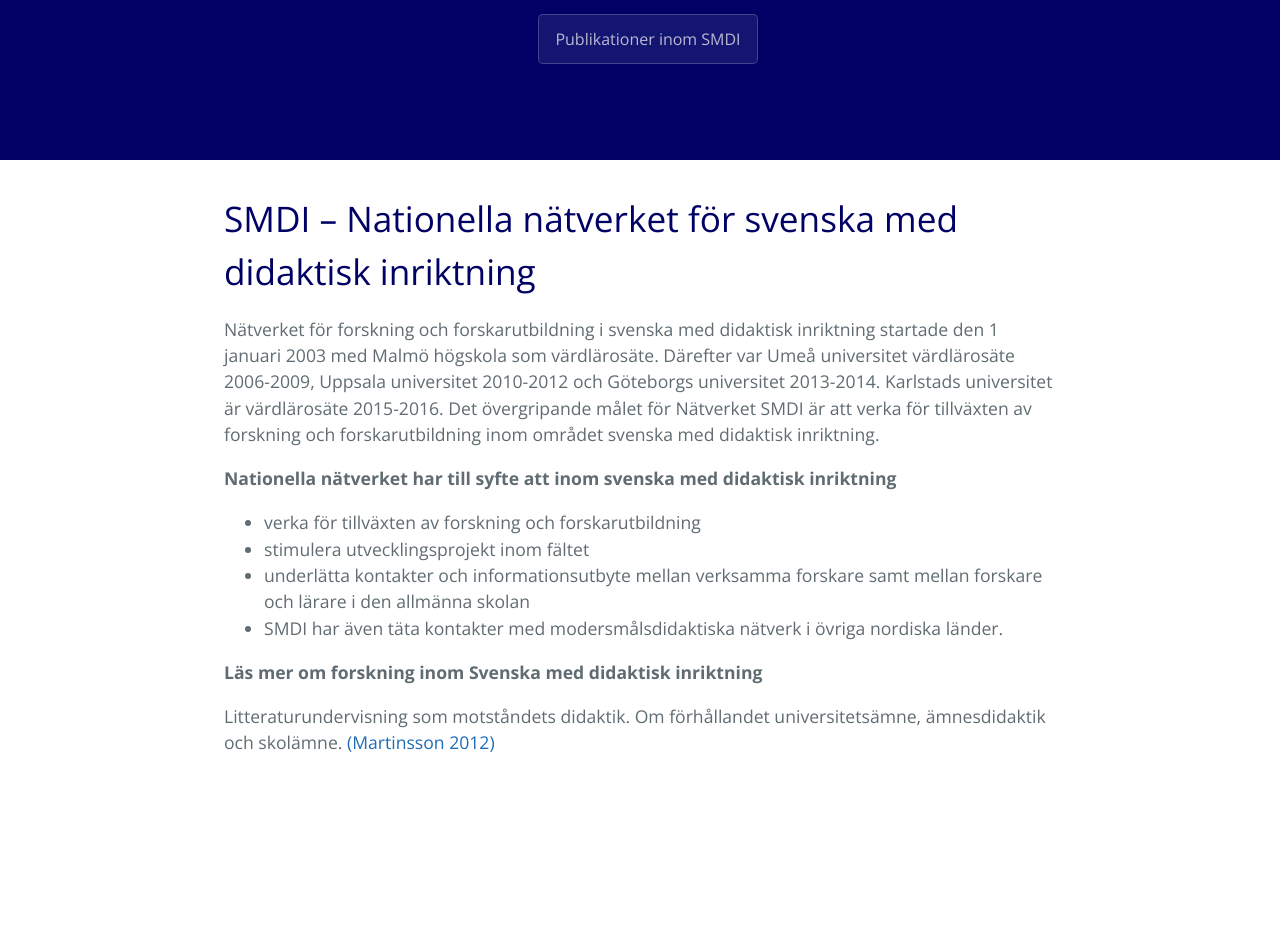
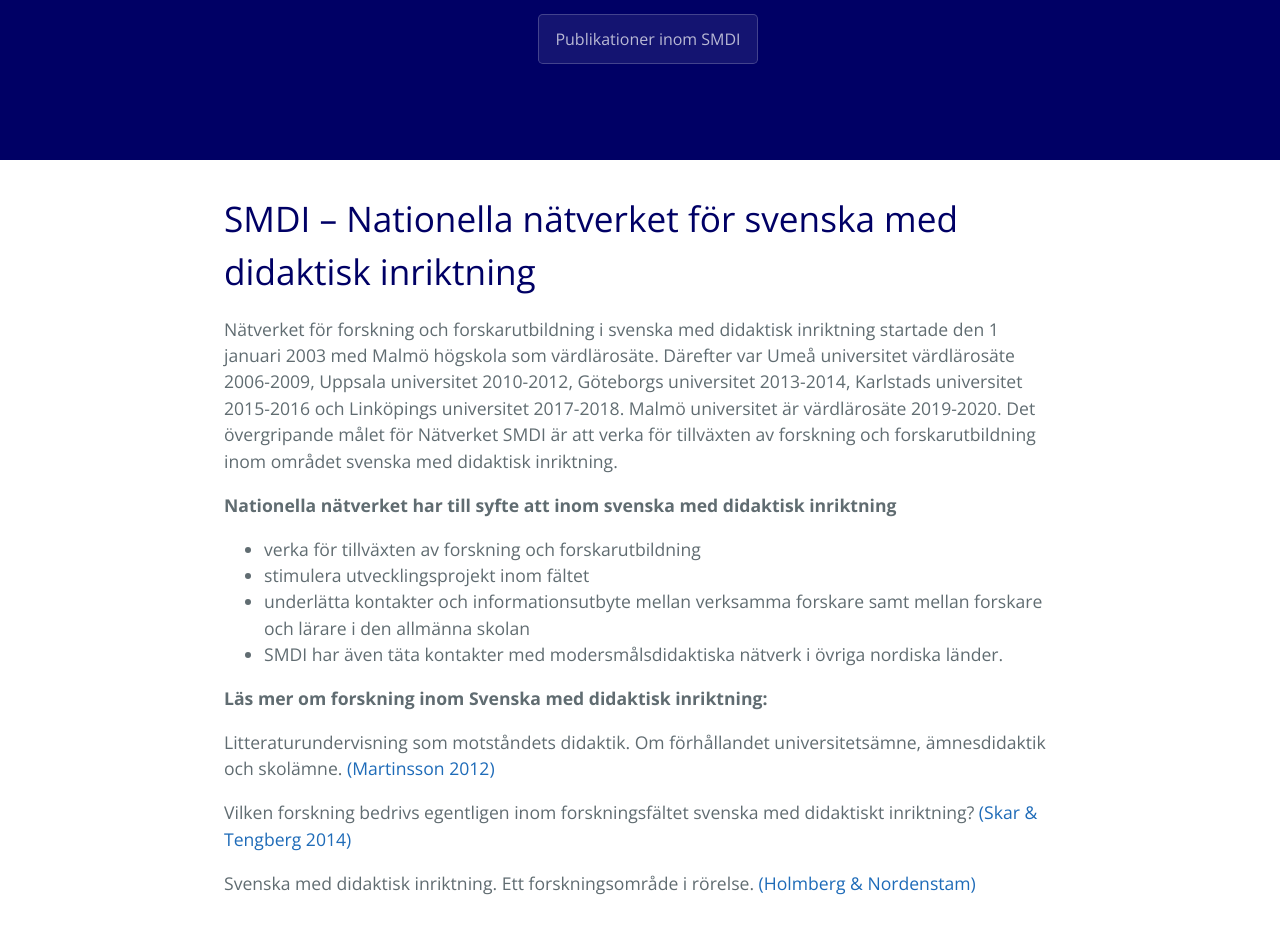
Before and after one commit to smdihemsida/smdihemsida.github.io, a Jekyll site: the page built from index.md, in a window 1280 px wide. Shown: the part 362-1308 px from the top of the page. Built offline with Jekyll 4.4.1, drawn with Linux system fonts in a browser that asks for light colours; our own code applies the rules of GitHub Pages for plain Markdown files; before the commit the page ends 1167 px from its top, so only the background shows below that.

Commit message:
Update index.md

```diff
--- a/index.md
+++ b/index.md
@@ -3,7 +3,7 @@ layout: pages
 ---
 # SMDI – Nationella nätverket för svenska med didaktisk inriktning
 
-Nätverket för forskning och forskarutbildning i svenska med didaktisk inriktning startade den 1 januari 2003 med Malmö högskola som värdlärosäte. Därefter var Umeå universitet värdlärosäte 2006-2009, Uppsala universitet 2010-2012 och Göteborgs universitet 2013-2014. Karlstads universitet är värdlärosäte 2015-2016. Det övergripande målet för Nätverket SMDI är att verka för tillväxten av forskning och forskarutbildning inom området svenska med didaktisk inriktning.
+Nätverket för forskning och forskarutbildning i svenska med didaktisk inriktning startade den 1 januari 2003 med Malmö högskola som värdlärosäte. Därefter var Umeå universitet värdlärosäte 2006-2009, Uppsala universitet 2010-2012, Göteborgs universitet 2013-2014, Karlstads universitet 2015-2016 och Linköpings universitet 2017-2018. Malmö universitet är värdlärosäte 2019-2020. Det övergripande målet för Nätverket SMDI är att verka för tillväxten av forskning och forskarutbildning inom området svenska med didaktisk inriktning.
 
 __Nationella nätverket har till syfte att inom svenska med didaktisk inriktning__
 - verka för tillväxten av forskning och forskarutbildning
@@ -11,6 +11,10 @@ __Nationella nätverket har till syfte att inom svenska med didaktisk inriktning
 - underlätta kontakter och informationsutbyte mellan verksamma forskare samt mellan forskare och lärare i den allmänna skolan
 - SMDI har även täta kontakter med modersmålsdidaktiska nätverk i övriga nordiska länder.
 
-__Läs mer om forskning inom Svenska med didaktisk inriktning__
+__Läs mer om forskning inom Svenska med didaktisk inriktning:__
 
 Litteraturundervisning som motståndets didaktik. Om förhållandet universitetsämne, ämnesdidaktik och skolämne. [(Martinsson 2012)](https://drive.google.com/open?id=1n1pO5Eh_woVy1hXYf-QHsVBHZqZ7IFbo)
+
+Vilken forskning bedrivs egentligen inom forskningsfältet svenska med didaktiskt inriktning? [(Skar & Tengberg 2014)](https://drive.google.com/open?id=1aVyJP3g5YEs98kcHGY-wJ0DczFzeq19O)
+
+Svenska med didaktisk inriktning. Ett forskningsområde i rörelse. [(Holmberg & Nordenstam)](https://drive.google.com/open?id=1o_SQfhI-UBTlP4bLfmyTeq1zIXMmankC)
```
